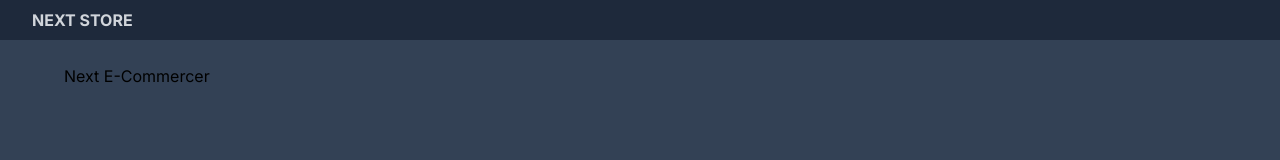
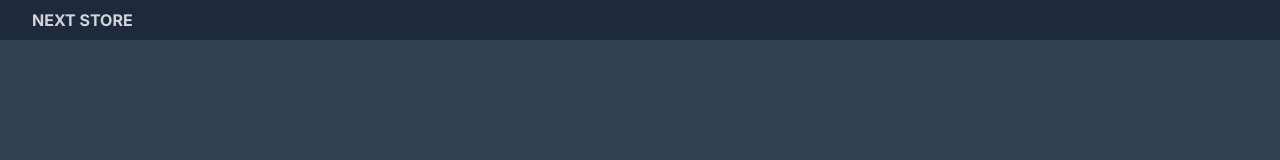
Before and after one commit to Graciliana/Ecommerce-next, a Next.js app: page / in a window 1280 px wide. Shown: the top 160 px of the page. Built offline with nearby package versions, Linux system fonts and the light colour scheme.

Commit message:
:sparkles: [feat]: initial product listing

```diff
--- a/src/app/page.tsx
+++ b/src/app/page.tsx
@@ -1,6 +1,10 @@
 
 export default function Home() {
   return (
-    <main> Next E-Commercer</main>
+    <div className="max-w-7xl mx-auto pt-8 px-8 xl:px-0">
+      <div className="grid grid-cols-1 sm:grid-cols-2 md:grid-cols-3 lg:grid-cols-4 gap-10 xl:gap-6">
+
+      </div>
+    </div>
   )
 }
```
